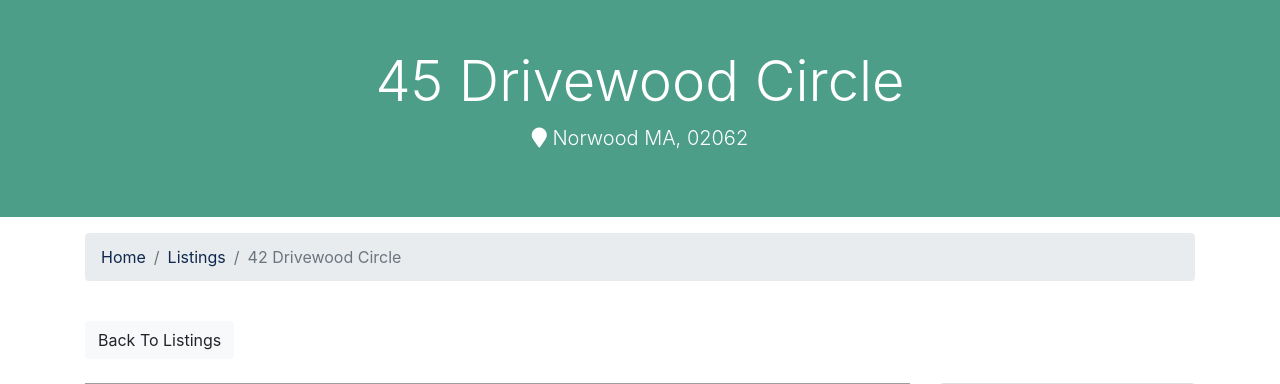
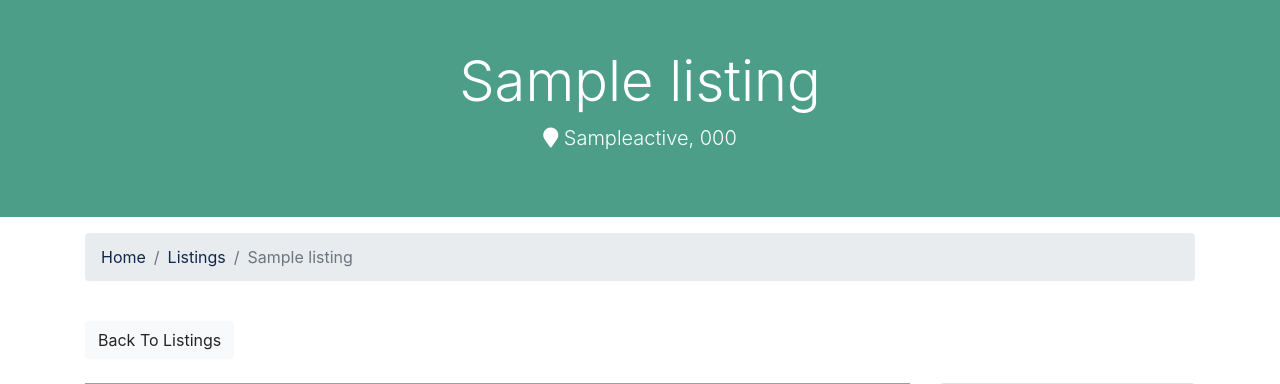
Before and after one commit to banji220/real_state_Django, a Django app: page /listings/1 in a window 1280 px wide. Shown: the part 128-512 px from the top of the page. Run offline with Django 3.2, Linux system fonts and the light colour scheme; tables that the repository leaves empty hold one stand-in row (values such as "Sample post"); grey boxes are pictures that could not be loaded.

Commit message:
added listing.title and etc

```diff
--- a/templates/listings/listing.html
+++ b/templates/listings/listing.html
@@ -5,8 +5,8 @@
   <div class="container">
     <div class="row text-center">
       <div class="col-md-12">
-        <h1 class="display-4">45 Drivewood Circle</h1>
-        <p class="lead"><i class="fas fa-map-marker"></i> Norwood MA, 02062</p>
+        <h1 class="display-4">{{ listing.title }}</h1>
+        <p class="lead"><i class="fas fa-map-marker"></i> {{ listing.city }}{{ listing.state }}, {{ listing.zipcode }}</p>
       </div>
     </div>
   </div>
@@ -23,7 +23,7 @@
         <li class="breadcrumb-item">
           <a href="listings.html">Listings</a>
         </li>
-        <li class="breadcrumb-item active">42 Drivewood Circle</li>
+        <li class="breadcrumb-item active">{{ listing.title }}</li>
       </ol>
     </nav>
   </div>
```
